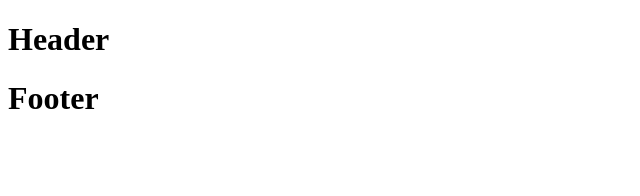
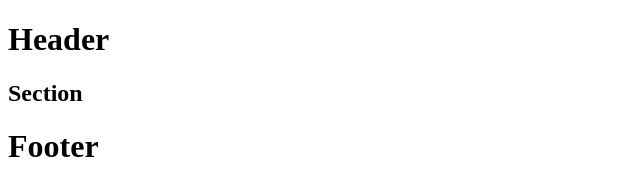
Before and after one commit to Shoxjahon1302/shoxjahon1, a plain HTML site: page index.html in a window 1280 px wide. Shown: the whole page, without its empty margins (0-640 px from the left). Drawn offline with Linux system fonts and the light colour scheme.

Commit message:
Shoxjahon

```diff
--- a/index.html
+++ b/index.html
@@ -10,6 +10,9 @@
     <header>
       <h1>Header</h1>
     </header>
+    <section>
+      <h1>Section</h1>
+    </section>
     <footer>
       <h1>Footer</h1>
     </footer>
```
